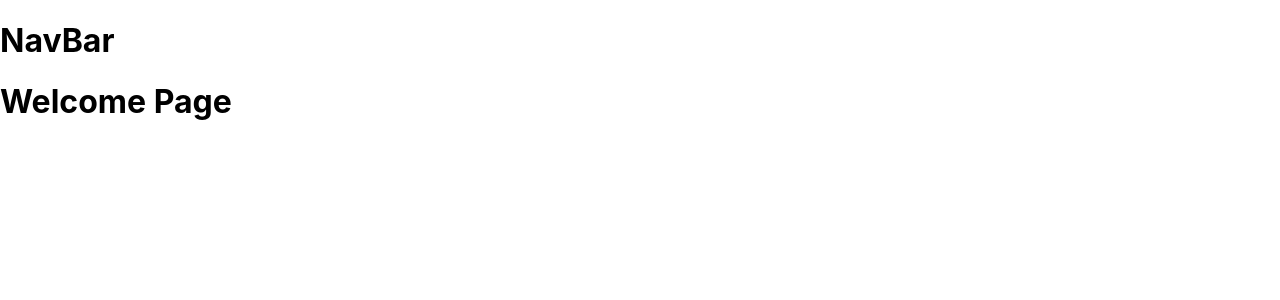
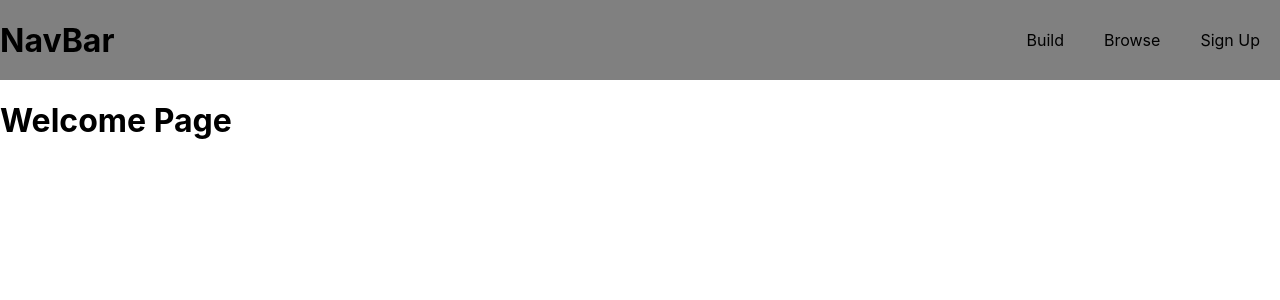
Before and after one commit to theluispestana/term-drip, a React (Create React App) app: page / in a window 1280 px wide. Shown: the top 300 px of the page. Built offline with nearby package versions, Linux system fonts and the light colour scheme.

Commit message:
created and styled navbar

```diff
--- a/src/components/navBar.js
+++ b/src/components/navBar.js
@@ -1,9 +1,17 @@
 import React from "react";
+import "styles/navBar.css";
 
 const NavBar = () => {
   return (
-    <div>
+    <div id="nav-bar">
       <h1>NavBar</h1>
+      <nav>
+        <ul>
+          <li>Build</li>
+          <li>Browse</li>
+          <li>Sign Up</li>
+        </ul>
+      </nav>
     </div>
   );
 };
--- /dev/null
+++ b/src/styles/navBar.css
@@ -0,0 +1,24 @@
+#nav-bar {
+  background-color: grey;
+  width: 100%;
+  height: 80px;
+  display: flex;
+  justify-content: flex-end;
+  align-items: center;
+}
+
+#nav-bar * {
+  /* list-style-type: none; */
+  display: inline;
+  margin: 0;
+  padding: 0;
+}
+
+#nav-bar h1 {
+  margin-top: 0px;
+  margin-right: auto;
+}
+
+#nav-bar li {
+  margin: 20px;
+}
```
